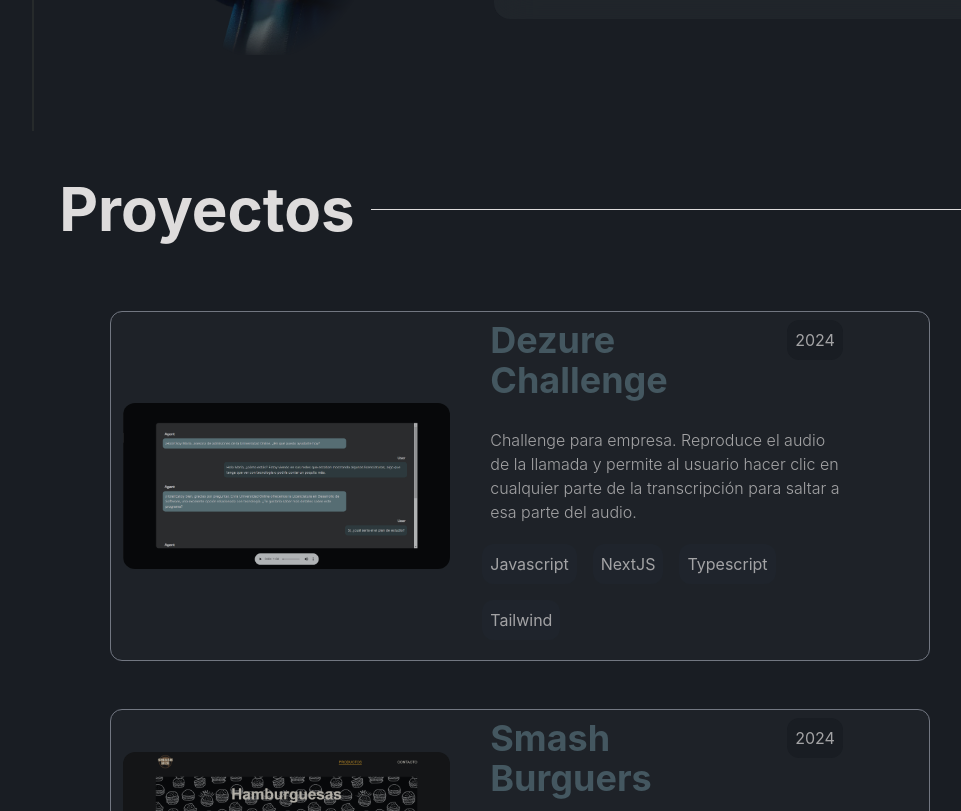
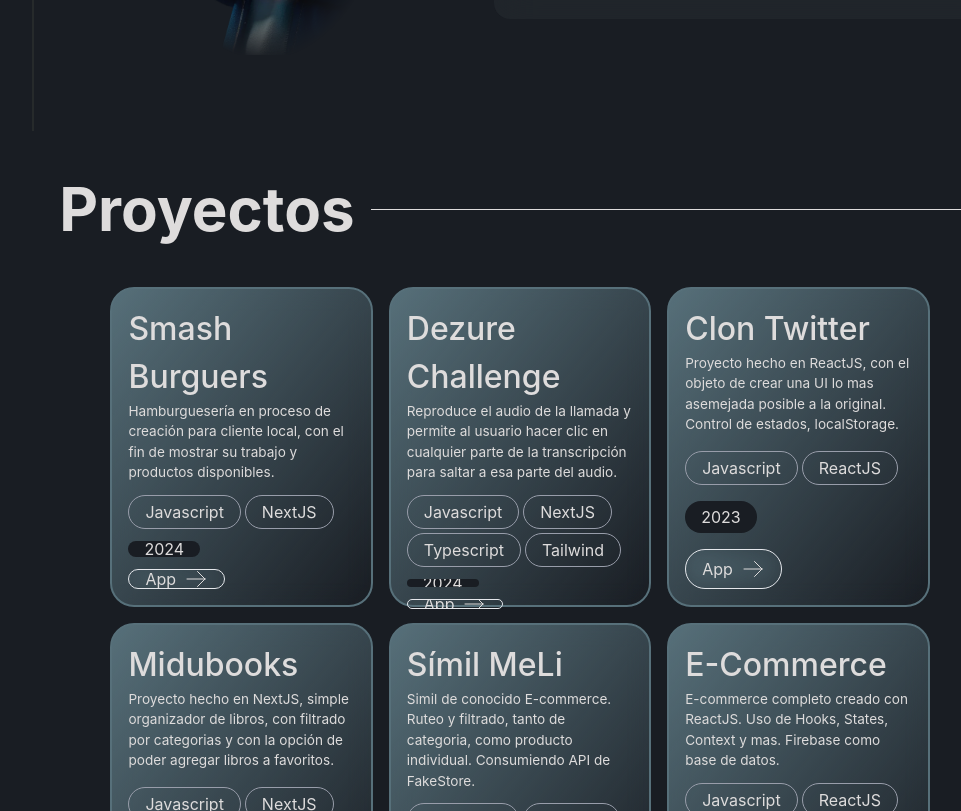
Before and after one commit to joelwaiman/OwnWeb, a React (Create React App) app: page / in a window 1280 px wide. Shown: the part 669-1480 px from the top of the page, without its empty margins (120-1081 px from the left). Built offline with nearby package versions, Linux system fonts and the light colour scheme; what tailwindcss-animated would draw is missing.

Commit message:
change cards

```diff
--- a/src/components/Header/Header.js
+++ b/src/components/Header/Header.js
@@ -18,7 +18,7 @@ export const Header = () => {
     ]
 
     return (
-        <header className='hidden fixed md:flex flex-col justify-center border-r-2 border-[rgba(52,56,52,0.5)] items-center h-[100vh] w-[12%]'>
+        <header className='hidden fixed lg:flex flex-col justify-center border-r-2 border-[rgba(52,56,52,0.5)] items-center h-[100vh] w-[12%]'>
             <nav className='flex flex-col gap-10'>
                 {menu.map((circ) => {
                     return (
--- a/src/components/Projects.js
+++ b/src/components/Projects.js
@@ -59,7 +59,7 @@ const Projects = () => {
       name: 'Dezure Challenge',
       img: dezure,
       link: 'https://dezure-challenge.vercel.app/',
-      description: 'Challenge para empresa. Reproduce el audio de la llamada y permite al usuario hacer clic en cualquier parte de la transcripción para saltar a esa parte del audio.',
+      description: 'Reproduce el audio de la llamada y permite al usuario hacer clic en cualquier parte de la transcripción para saltar a esa parte del audio.',
       year: '2024',
       techs: ['Javascript', 'NextJS', 'Typescript', 'Tailwind']
     },
@@ -67,39 +67,58 @@ const Projects = () => {
 
 
   return (
-    <section className="flex flex-col items-center m-auto md:w-[80%] w-[95%]" id="proyectos">
+    <section className="flex flex-col items-center min-h-full m-auto md:w-[80%] w-[95%]" id="proyectos">
       <div className="flex items-center justify-center w-[90%] my-12">
         <h1 className="text-6xl font-bold inline-block">Proyectos</h1>
         <hr className="hidden md:flex md:flex-grow md:ml-4 md:bg-text md:border-0 md:h-[1px]" />
       </div>
-        <div className="flex flex-col-reverse md:w-[80%] w-[100%]">
-            {project.map((card) => {
+      <div className="grid grid-cols-1 lg:grid-cols-3 md:grid-cols-2 gap-4 justify-items-center md:w-[80%] max-w-full min-h-full flex-wrap">
+        {project
+        .sort((a, b) => b.year - a.year)
+        .map((card) => {
           return (
-                    <a key={card.id} className="no-underline" href={card.link} target="_blank" rel="noopener noreferrer">
-                        <div className="flex flex-col md:flex-row items-center justify-center md:justify-start bg-glassmorph border border-mid w-full md:h-fit rounded-xl my-6 opacity-70 transition-all duration-300 ease-out hover:shadow-cardshadow hover:opacity-100 hover:scale-[1.025]">
-                            <img
-                                className="w-[95%] md:w-[40%] rounded-xl m-3"
-                                alt="Page Preview"
-                                src={card.img}
-                            />
-                            <div className="flex flex-col justify-between w-full md:w-3/6 gap-5 min-h-full md:px-5">
-                                <header className="flex flex-col gap-4 md:flex-row items-center md:items-start justify-center md:justify-start p-2 m-2 md:m-0 rounded-xl">
-                                    <h1 className="text-4xl font-bold text-primary">{card.name}</h1>
-                                    <h4 className="p-2 bg-dark rounded-xl">{card.year}</h4>
-                                </header>
-                                <p className="font-light px-2 text-center md:text-start">{card.description}</p>
-                                <div className="flex justify-center md:flex-wrap md:justify-start gap-4 pb-5">
-                                    {card.techs.map((tech) => {
-                                        return (
-                                            <span className="p-2 bg-[#222831] rounded-xl" key={tech}>
+            <div key={card.id}
+              className="h-80 w-fit border-2 border-primary rounded-[1.5em] bg-gradient-to-br from-primary to-secondary/10 text-text p-[1em] flex justify-between items-left flex-col gap-[0.75em] backdrop-blur-[12px]"
+            >
+              <div>
+                <h1 className="text-[2em] font-medium">{card.name}</h1>
+                <p className="text-[0.85em]">
+                  {card.description}
+                </p>
+              </div>
+
+              <div className="flex flex-wrap gap-1">
+                {card.techs.map((tech)=>{
+                  return <span key={tech}
+                  className="h-fit w-fit px-[1em] py-[0.25em] border-[1px] border-mid rounded-full flex justify-center items-center gap-[0.5em] overflow-hidden">
                   {tech}
                   </span>
-                                        );
                 })}
               </div>
+
+              <span className="h-fit w-fit px-[1em] py-[0.25em] bg-dark rounded-full flex justify-center items-center gap-[0.5em] overflow-hidden">{card.year}</span>
+
+              <a
+              href={card.link}
+                className="h-10 w-fit px-[1em] py-[0.25em] border-[1px] rounded-full flex justify-center items-center gap-[0.5em] overflow-hidden group hover:translate-y-[0.125em] duration-200 backdrop-blur-[12px]"
+              >
+                <p>App</p>
+                <svg
+                  className="w-6 h-6 group-hover:translate-x-[10%] duration-300"
+                  stroke="currentColor"
+                  stroke-width="1"
+                  viewBox="0 0 24 24"
+                  fill="white"
+                  xmlns="http://www.w3.org/2000/svg"
+                >
+                  <path
+                    d="M13.5 4.5 21 12m0 0-7.5 7.5M21 12H3"
+                    stroke-linejoin="round"
+                    stroke-linecap="round"
+                  ></path>
+                </svg>
+              </a>
             </div>
-                        </div>
-                    </a>
           );
         })}
       </div>
```
Lines whose indentation alone changed are shown as unchanged.
